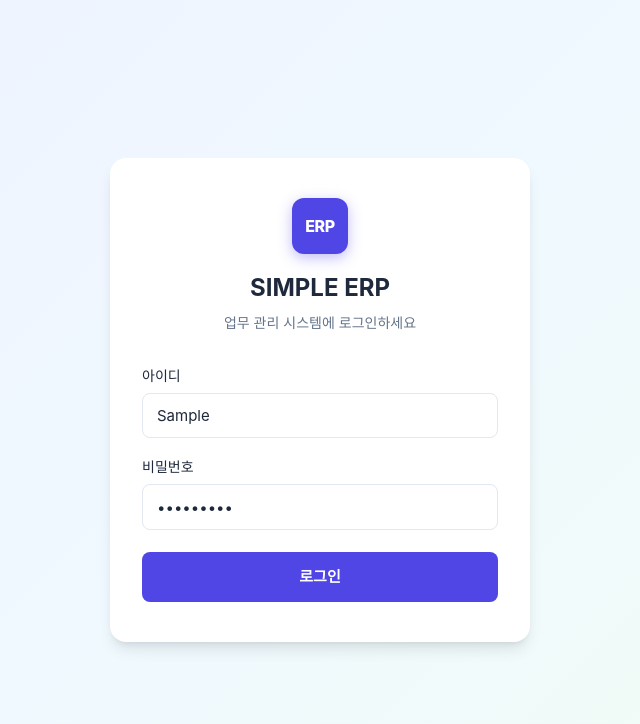
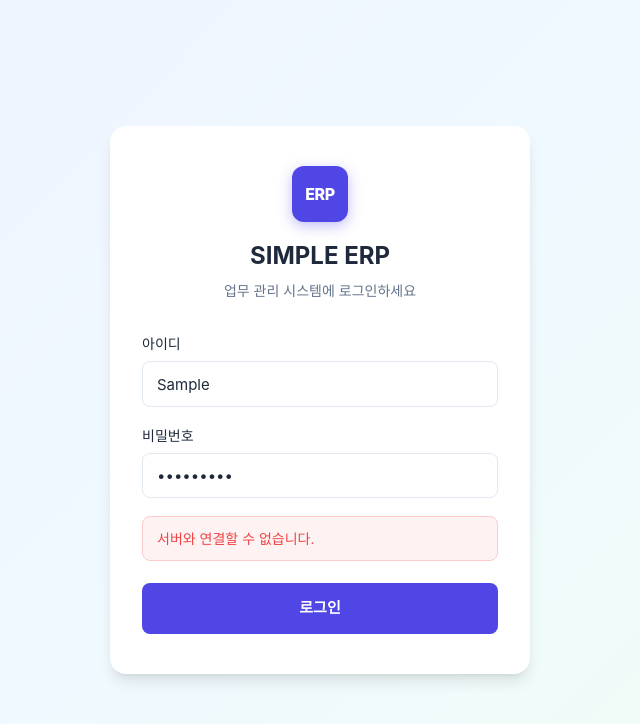
Before and after one commit to LaDiuM1/simple-erp, a React (Vite) app in the folder frontend/: page /login in a window 1280 px wide. Both pictures are taken after typing "Sample", "Sample123" into the empty fields and a click on the button "로그인". Shown: the top 724 px of the page, without its empty margins (320-960 px from the left). Built offline with nearby package versions, Linux system fonts and the light colour scheme; no server answers.

Commit message:
feat(fe): 로그인 API 연동 및 전역 인증 상태 구현
- useLoginMutation 훅으로 로그인 API 호출 및 토큰 저장 연동
- 로그인 실패 시 백엔드 에러 메시지 화면 표시
- ProtectedRoute에서 로그인 후 프로필 자동 fetch 및 로딩 처리 추가

```diff
--- a/frontend/src/pages/login/LoginPage.tsx
+++ b/frontend/src/pages/login/LoginPage.tsx
@@ -1,20 +1,40 @@
-import { useState } from 'react';
-import { Navigate } from 'react-router-dom';
+import { useEffect, useState } from 'react';
+import * as React from 'react';
+import { Navigate, useNavigate } from 'react-router-dom';
 import Box from '@mui/material/Box';
 import Button from '@mui/material/Button';
+import Collapse from '@mui/material/Collapse';
 import Typography from '@mui/material/Typography';
-import { useAppSelector } from '@/app/hooks';
-import { FormField, LoginCard, LoginContainer, LogoBox, StyledInput } from './LoginPage.styles';
+import { useAppDispatch, useAppSelector } from '@/app/hooks';
+import { useLoginMutation } from '@/features/auth/api/authApi';
+import { setToken } from '@/features/auth/store/authSlice';
+import type { ApiError } from '@/shared/types/api';
+import { ErrorBox, FormField, LoginCard, LoginContainer, LogoBox, StyledInput } from './LoginPage.styles';
 
 export default function LoginPage() {
+  const navigate = useNavigate();
+  const dispatch = useAppDispatch();
   const accessToken = useAppSelector((s) => s.auth.accessToken);
+
   const [loginId, setLoginId] = useState('');
   const [password, setPassword] = useState('');
 
+  const [login, { isLoading, error }] = useLoginMutation();
+  const [errorMessage, setErrorMessage] = useState<string | null>(null);
+
+  useEffect(() => {
+    if (error) setErrorMessage((error as ApiError).message);
+  }, [error]);
+
   if (accessToken) return <Navigate to="/" replace />;
 
-  const handleSubmit = (e: React.FormEvent<HTMLFormElement>) => {
+  const handleSubmit = async (e: React.SubmitEvent<HTMLFormElement>) => {
     e.preventDefault();
+    const result = await login({ loginId, password });
+    if ('data' in result && result.data) {
+      dispatch(setToken(result.data.accessToken));
+      navigate('/');
+    }
   };
 
   return (
@@ -75,10 +95,15 @@ export default function LoginPage() {
             />
           </FormField>
 
+          <Collapse in={!!errorMessage} timeout={150}>
+            <ErrorBox>{errorMessage}</ErrorBox>
+          </Collapse>
+
           <Button
             type="submit"
             variant="contained"
             fullWidth
+            disabled={isLoading}
             sx={{
               mt: '0.25rem',
               py: '0.75rem',
@@ -87,7 +112,7 @@ export default function LoginPage() {
               '&:active': { transform: 'scale(0.99)' },
             }}
           >
-            로그인
+            {isLoading ? '로그인 중...' : '로그인'}
           </Button>
         </Box>
       </LoginCard>
--- a/frontend/src/shared/ui/ProtectedRoute.tsx
+++ b/frontend/src/shared/ui/ProtectedRoute.tsx
@@ -1,9 +1,15 @@
 import { Navigate } from 'react-router-dom';
 import { useAppSelector } from '@/app/hooks';
+import { useGetMyProfileQuery } from '@/features/member/api/memberApi';
+import LoadingSpinner from './LoadingSpinner';
 import AppLayout from './AppLayout';
 
 export default function ProtectedRoute() {
   const accessToken = useAppSelector((s) => s.auth.accessToken);
+  const { isLoading } = useGetMyProfileQuery(undefined, { skip: !accessToken });
+
   if (!accessToken) return <Navigate to="/login" replace />;
+  if (isLoading) return <LoadingSpinner />;
+
   return <AppLayout />;
 }
```
